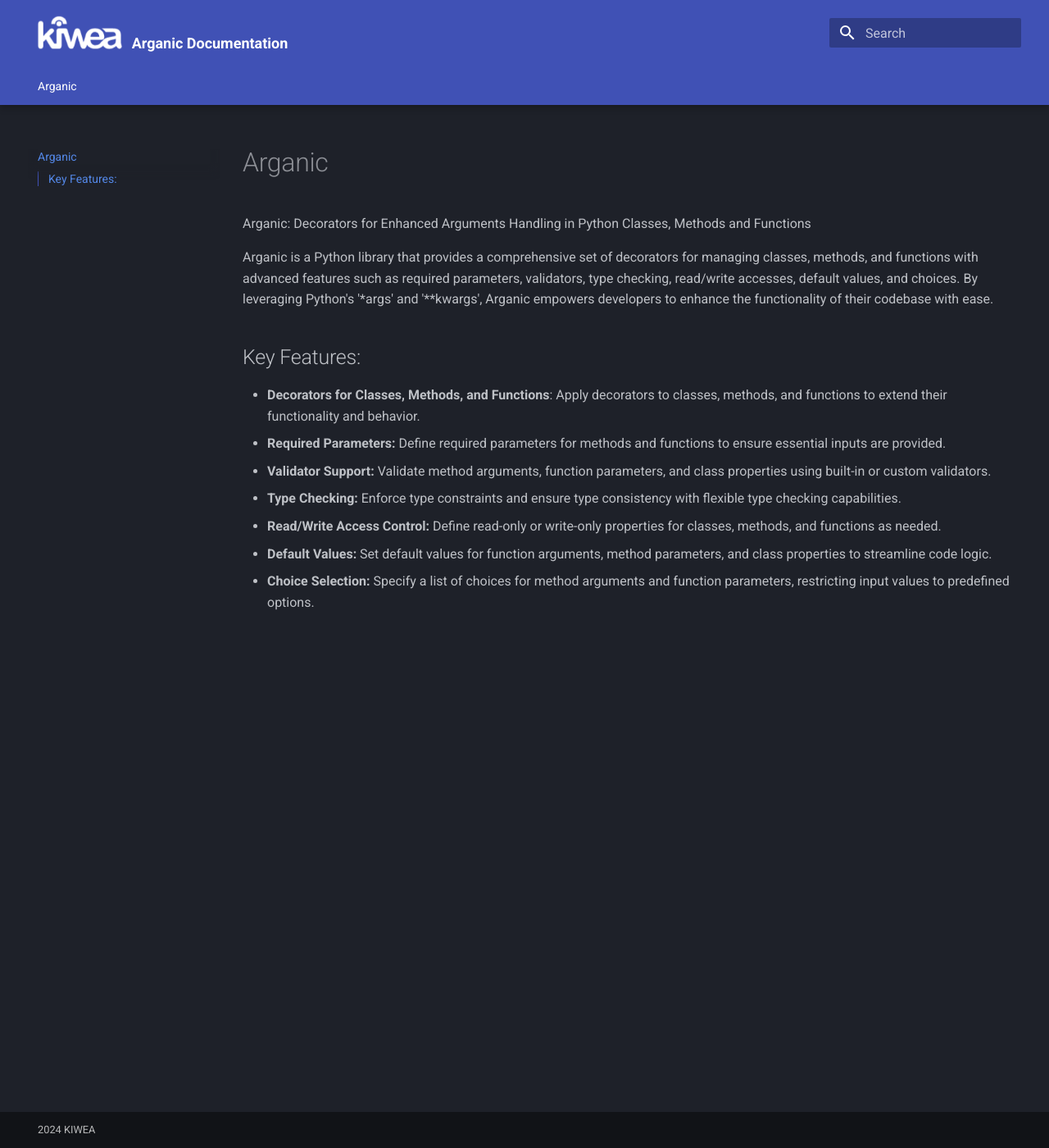
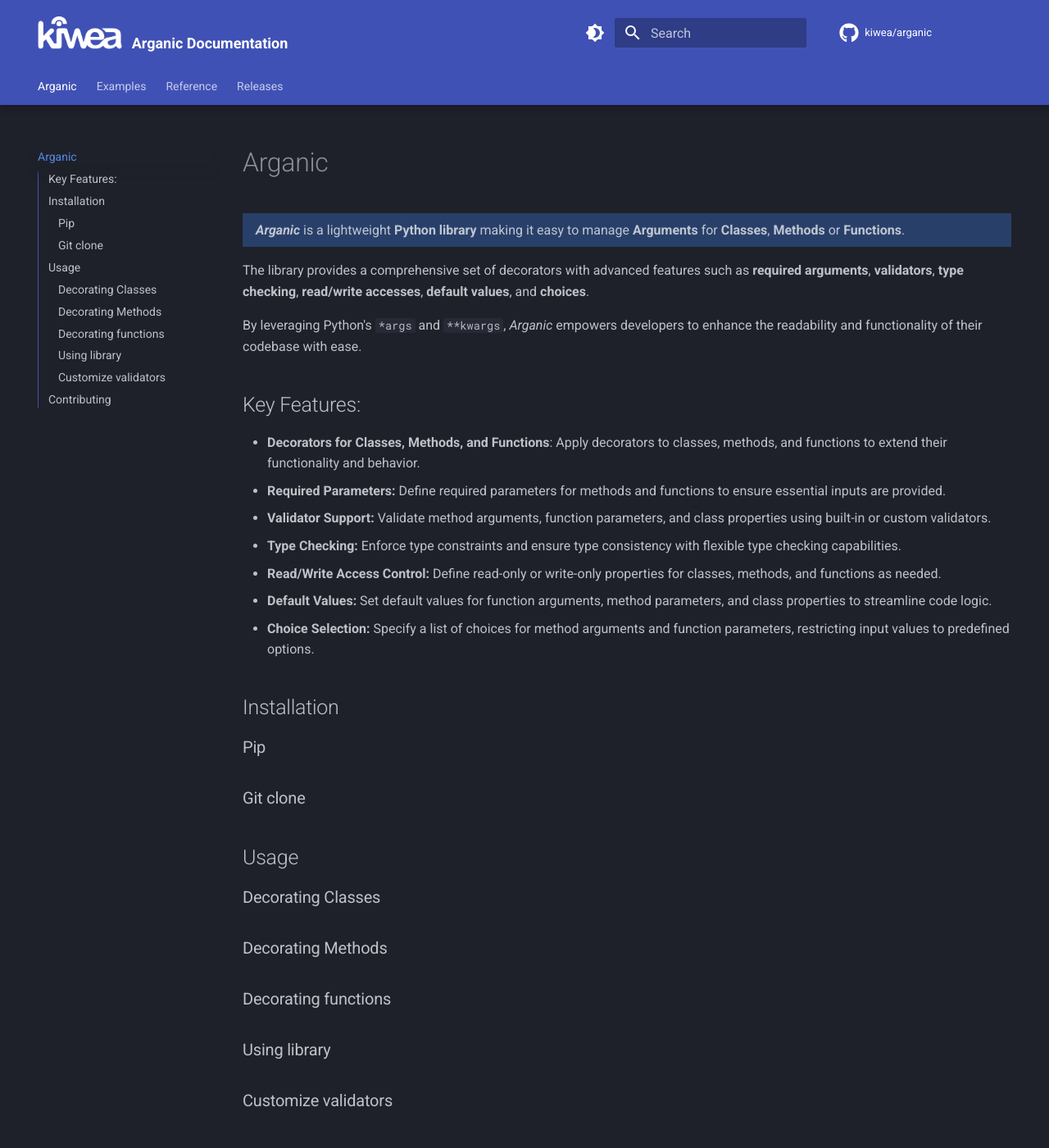
Before and after one commit to Kiwea/Arganic, an MkDocs documentation site: the page built from docs/index.md, in a window 1280 px wide and 1400 px high. Shown: the whole window at 82% size. Built offline with MkDocs 1.6.1 and Material for MkDocs 9.7.7, drawn with Linux system fonts in a browser that asks for light colours; comment, search, counter and statistics services are not loaded; some of the changed text lies outside the part shown.

Commit message:
Renaming.

```diff
--- /dev/null
+++ b/docs/examples/index.md
@@ -0,0 +1 @@
+# Examples
--- a/docs/index.md
+++ b/docs/index.md
@@ -1,15 +1,17 @@
 # Arganic
 
-Arganic: Decorators for Enhanced Arguments Handling
-in Python Classes, Methods and Functions
+{==
 
-Arganic is a Python library that provides a
-comprehensive set of decorators for managing classes,
-methods, and functions with advanced features such as
-required parameters, validators, type checking,
-read/write accesses, default values, and choices.
-By leveraging Python's '*args' and '**kwargs', Arganic
-empowers developers to enhance the functionality of
+***Arganic*** is a lightweight **Python library** making it easy to manage **Arguments** for **Classes**, **Methods** or **Functions**.
+
+==}
+
+The library provides a comprehensive set of decorators with advanced features such as
+**required arguments**, **validators**, **type checking**,
+**read/write accesses**, **default values**, and **choices**.
+
+By leveraging Python's `*args` and `**kwargs`, *Arganic*
+empowers developers to enhance the readability and functionality of
 their codebase with ease.
 
 ## Key Features:
@@ -21,3 +23,23 @@ their codebase with ease.
  - **Read/Write Access Control:** Define read-only or write-only properties for classes, methods, and functions as needed.
  - **Default Values:** Set default values for function arguments, method parameters, and class properties to streamline code logic.
  - **Choice Selection:** Specify a list of choices for method arguments and function parameters, restricting input values to predefined options.
+
+## Installation
+
+### Pip
+
+### Git clone
+
+## Usage
+
+### Decorating Classes
+
+### Decorating Methods
+
+### Decorating functions
+
+### Using library
+
+### Customize validators
+
+## Contributing
--- /dev/null
+++ b/docs/reference/validators.md
@@ -0,0 +1 @@
+::: arganic.validators
--- a/mkdocs.yml
+++ b/mkdocs.yml
@@ -4,6 +4,8 @@ extra_css:
 extra_javascript:
   - https://unpkg.com/tablesort@5.3.0/dist/tablesort.min.js
   - assets/javascripts/tablesort.js
+repo_url: https://github.com/kiwea/arganic
+repo_name: kiwea/arganic
 #watch:
 #  - templates
 markdown_extensions:
@@ -11,6 +13,11 @@ markdown_extensions:
   - tables
   - attr_list
   - admonition
+  - pymdownx.critic
+  - pymdownx.caret
+  - pymdownx.keys
+  - pymdownx.mark
+  - pymdownx.tilde
   - pymdownx.details
   - pymdownx.highlight:
       anchor_linenums: true
@@ -28,7 +35,16 @@ theme:
   language: en
   logo: assets/logo.png
   palette:
-    scheme: slate
+    # Palette toggle for dark mode
+    - scheme: slate
+      toggle:
+        icon: material/brightness-4
+        name: Switch to light mode
+    # Palette toggle for light mode
+    - scheme: default
+      toggle:
+        icon: material/brightness-7
+        name: Switch to dark mode
   features:
     - navigation.tracking
     - navigation.expand
@@ -49,6 +65,7 @@ theme:
     - content.code.copy
     - content.tooltips
   icon:
+    repo: fontawesome/brands/github
     admonition:
       note: fontawesome/solid/note-sticky
       abstract: fontawesome/solid/book
@@ -83,5 +100,9 @@ plugins:
             show_signature_annotations: true
             trim_doctest_flags: true
 extra:
+  social:
+    - icon: fontawesome/brands/github
+      link: https://github.com/Kiwea/Arganic
+      name: Arganic on GitHub
   generator: false
 copyright: 2024 KIWEA
--- a/pyproject.toml
+++ b/pyproject.toml
@@ -1,7 +1,7 @@
 [project]
 name = "Arganic"
 version = "0.1"
-description = "Decorators for Enhanced Arguments Handling in Python Classes, Methods and Functions."
+description = "Arganic is a Python library making it easy to manage arguments for classes, methods or functions."
 readme = "README.md"
 requires-python = ">=3.12"
 authors = [{name = "Kiwea"}]
```
Also changed, not shown: README.md (+1 -2 lines), docs/reference/arguments.md (added, +1 -0 lines), docs/reference/index.md (added, +1 -0 lines), docs/releases/index.md (added, +1 -0 lines), 1 other file.
